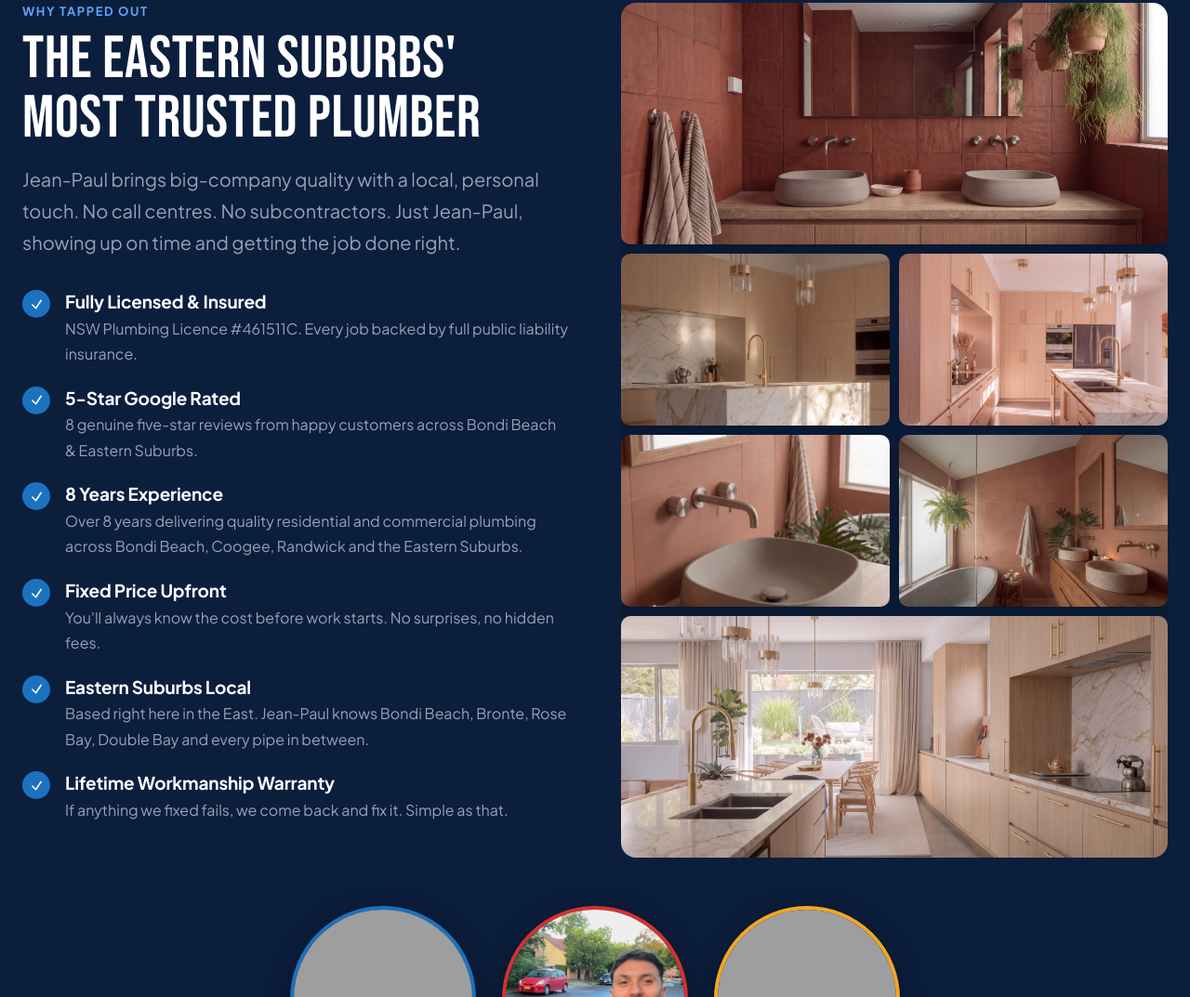
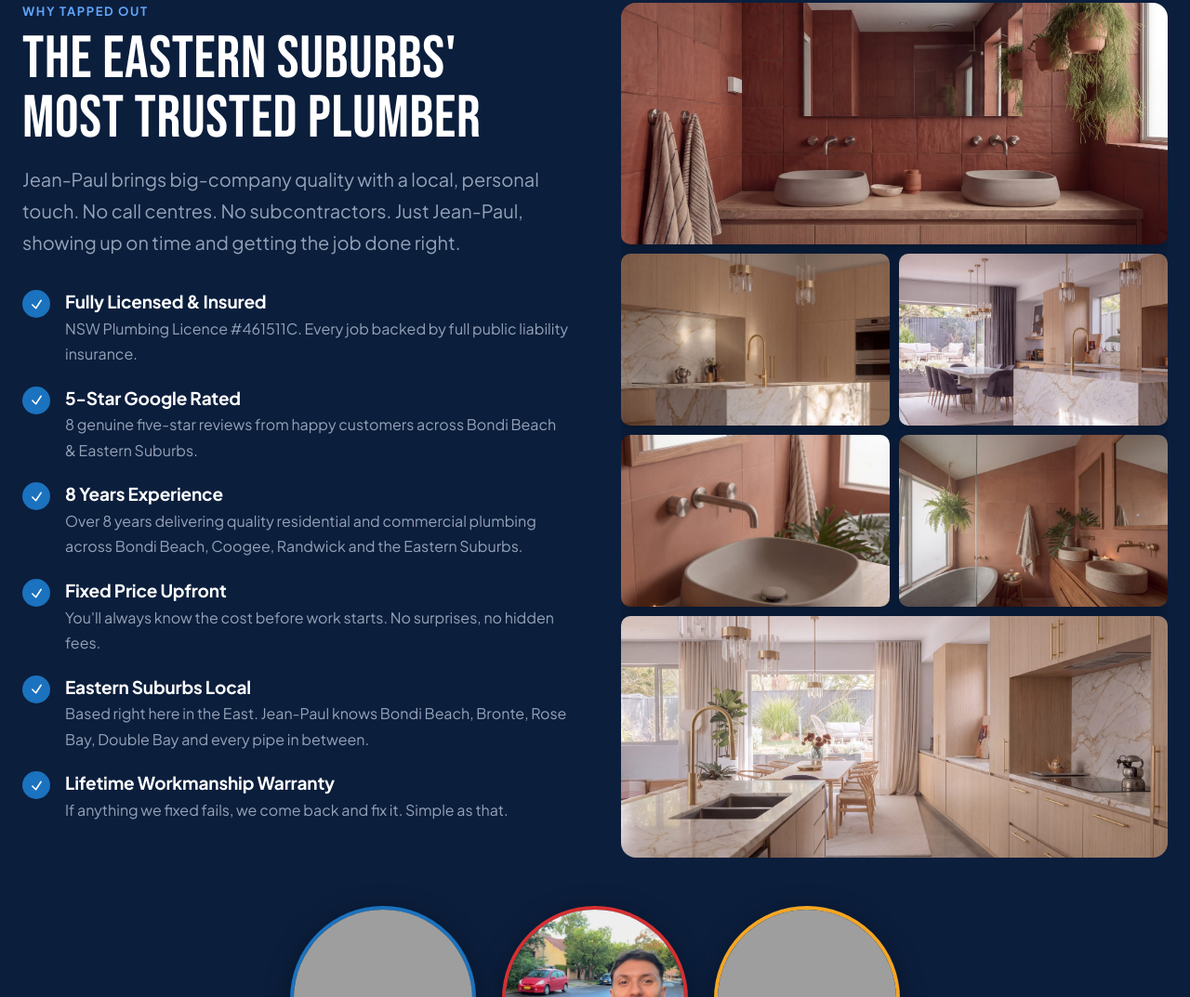
Before and after one commit to jeanpaulbarbar/tappedoutplumbingservices, a website: page index.html in a window 1280 px wide. Shown: the part 5723-6796 px from the top of the page at 93% size. Drawn offline with nearby package versions, Linux system fonts and the light colour scheme; grey boxes are pictures that could not be loaded.

Commit message:
Use the dining and marble island photo in place of the pink galley kitchen
Co-Authored-By: Claude Opus 5.5 <noreply@anthropic.com>

```diff
--- a/index.html
+++ b/index.html
@@ -1850,7 +1850,7 @@
         </div>
         <div class="why-collage-row">
           <img class="why-collage-img" src="assets/photos/luxury home shots/kitchen-marble-island.jpg" alt="Premium home plumbing fitout Eastern Suburbs licensed plumber">
-          <img class="why-collage-img" src="assets/photos/luxury home shots/galley-kitchen-marble-benchtop.jpg" alt="Premium home fitout plumber Eastern Suburbs Bondi Beach">
+          <img class="why-collage-img" src="assets/photos/luxury home shots/kitchen-dining-marble-island.jpg" alt="Premium home fitout plumber Eastern Suburbs Bondi Beach">
         </div>
         <div class="why-collage-row">
           <img class="why-collage-img" src="assets/photos/luxury home shots/vessel-basin-wall-mixer.jpg" alt="Eastern Suburbs Sydney luxury home plumbing renovation">
```
Also changed, not shown: assets/photos/luxury home shots/galley-kitchen-marble-benchtop.jpg (deleted), 1 other file.
